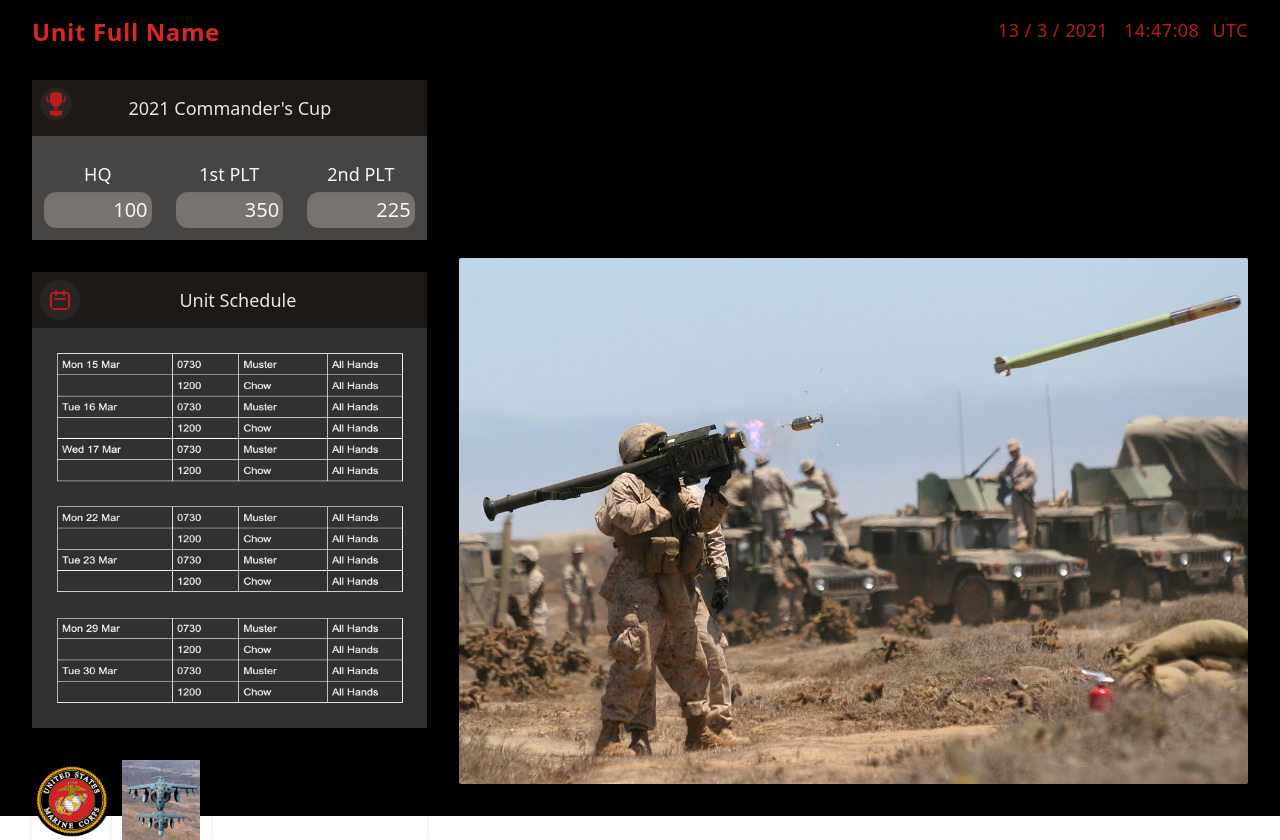
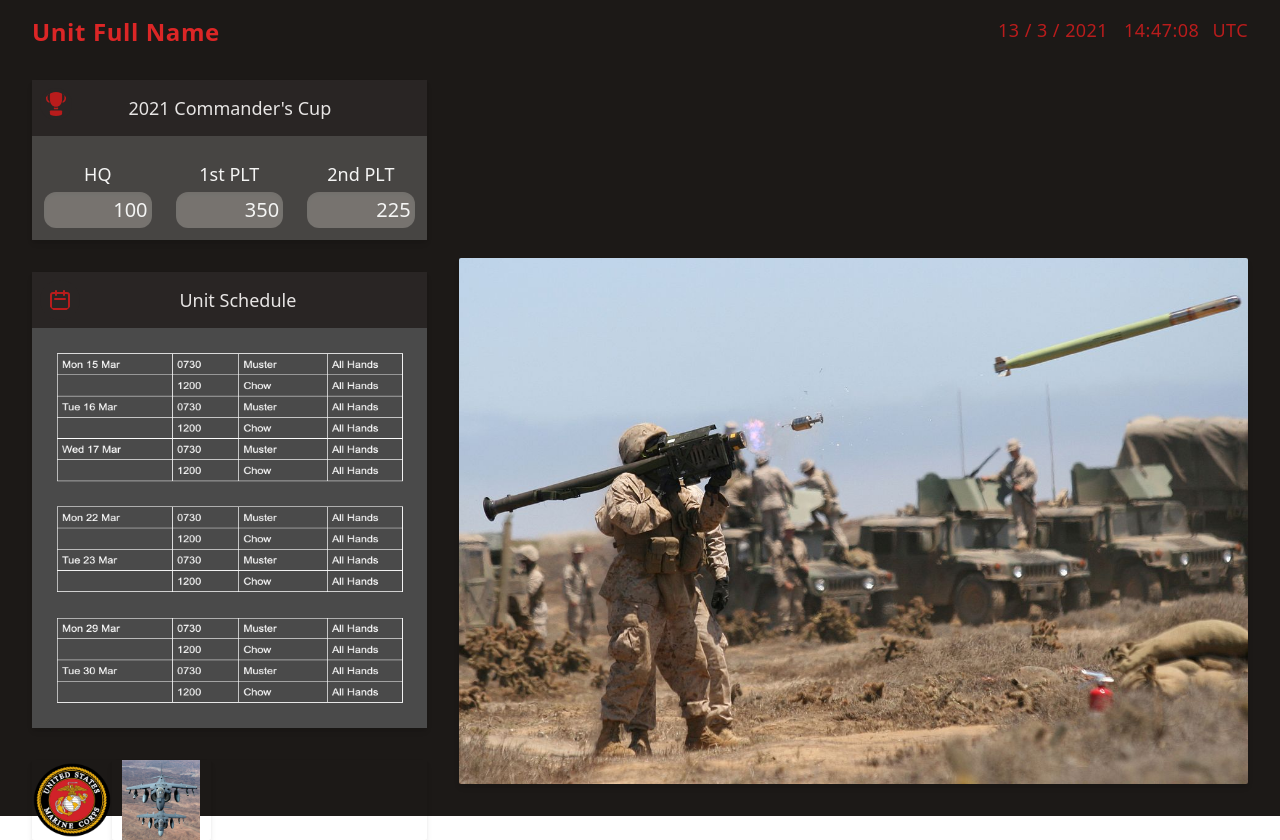
Before and after one commit to scottpiercew/piMessageBoard, a Svelte app: page / in a window 1280 px wide. Built offline with nearby package versions, Linux system fonts and the light colour scheme; a web font is replaced by a local one.

Commit message:
dark gray background and header spacing changed

```diff
--- a/src/App.svelte
+++ b/src/App.svelte
@@ -7,7 +7,7 @@
 	console.log(UNIT)
 </script>
 
-<main class="bg-black">
+<main class="bg-warmGray-900">
 	<Header name={UNIT.NAME} />
 	<Home images={UNIT.IMAGES} schedule={UNIT.SCHEDULE} cmdrCup={UNIT.COMMANDERS_CUP} logo={UNIT.LOGO} sections={UNIT.SECTIONS} />
 </main>
--- a/src/Header.svelte
+++ b/src/Header.svelte
@@ -20,9 +20,9 @@
 
     const toggleZero = (num) => (num < 10) ? `0${num}` : num;
 </script>
-<div class="flex flex-row h-12 justify-between bg-black p-4 px-8 content-center text-red-700 font-orbitron">
+<div class="flex flex-row h-12 justify-between bg-warmGray-900 p-4 px-8 content-center text-red-700 font-orbitron">
     <div class="text-2xl tracking-wide font-bold text-red-600">{name.fullName}</div>
-    <div class='tracking-wide w-1/4 flex justify-end text-lg'>
+    <div class='tracking-wide flex justify-end text-lg'>
         <span class="mr-4">{day} / {month} / {year}</span>
         <span class="grid grid-cols-3">
             <span>{toggleZero(hour)}:</span>
--- a/src/Home.svelte
+++ b/src/Home.svelte
@@ -12,14 +12,14 @@
     onMount( () => {
             const interval = setInterval(() => {
                 next()
-            }, 10000);
+            }, 15000);
         });
 
     const next = () => imagesIndex = (imagesIndex + 1) % images.length;
 
 </script>
 
-<div class="flex bg-black p-8">
+<div class="flex bg-warmGray-900 p-8">
     <div class="w-1/3 h-full z-10" style="height: {viewPortHeight - 96}px">
         <Sidebar schedule={$$props.schedule} cmdrCup={$$props.cmdrCup} images={images} imagesIndexNext={imagesIndex} logo={$$props.logo} sections={$$props.sections} />
     </div>
--- a/src/Sidebar.svelte
+++ b/src/Sidebar.svelte
@@ -10,7 +10,7 @@
 </script>
 <div class="h-full flex flex-col space-y-8 content-between">
   <div class="rounded-sm shadow-md bg-warmGray-900 w-full">
-    <div class="py-2 bg-warmGray-900 text-warmGray-200 text-center text-lg flex justify-start content-center">
+    <div class="py-2 bg-warmGray-800 text-warmGray-200 text-center text-lg flex justify-start content-center">
       <div class="flex h-10 w-10">
         <svg version="1.1" id="Capa_1" xmlns="http://www.w3.org/2000/svg" xmlns:xlink="http://www.w3.org/1999/xlink" x="0px" y="0px" viewBox="0 0 297 297" fill="currentColor" style="enable-background:new 0 0 297 297;" stroke="currentColor" xml:space="preserve" class="h-8 p-1 w-12 inline-flex ralative bg-warmGray-800 rounded-full text-red-700 flex items-center justify-center ml-2">
           <g>
@@ -55,14 +55,14 @@
     </div>
   </div>
   <div class="rounded-sm shadow-md bg-warmGray-900">
-    <div class="py-2 bg-warmGray-900 text-warmGray-200 text-center text-lg flex justify-start content-center">
+    <div class="py-2 bg-warmGray-800 text-warmGray-200 text-center text-lg flex justify-start content-center">
       <svg xmlns="http://www.w3.org/2000/svg" fill="none" viewBox="0 0 24 24" stroke="currentColor" class="bg-warmGray-800 rounded-full text-red-700 p-2 h-10 w-10 flex items-center justify-center ml-2">
         <path stroke-linecap="round" stroke-linejoin="round" stroke-width="2" d="M8 7V3m8 4V3m-9 8h10M5 21h14a2 2 0 002-2V7a2 2 0 00-2-2H5a2 2 0 00-2 2v12a2 2 0 002 2z" />
       </svg>
       <div class="self-center w-4/5">{schedule.label}</div>
     </div>
     <div class="relative bg-black">
-      <div class="absolute inset-0 opacity-20 bg-warmGray-100 z-50"></div>
+      <div class="absolute inset-0 opacity-30 bg-warmGray-100 z-50"></div>
       <img src={schedule.schedule} alt={schedule.schedule} class="w-full p-4 filter-invert max-h-1/2" />
     </div>
   </div>
```
